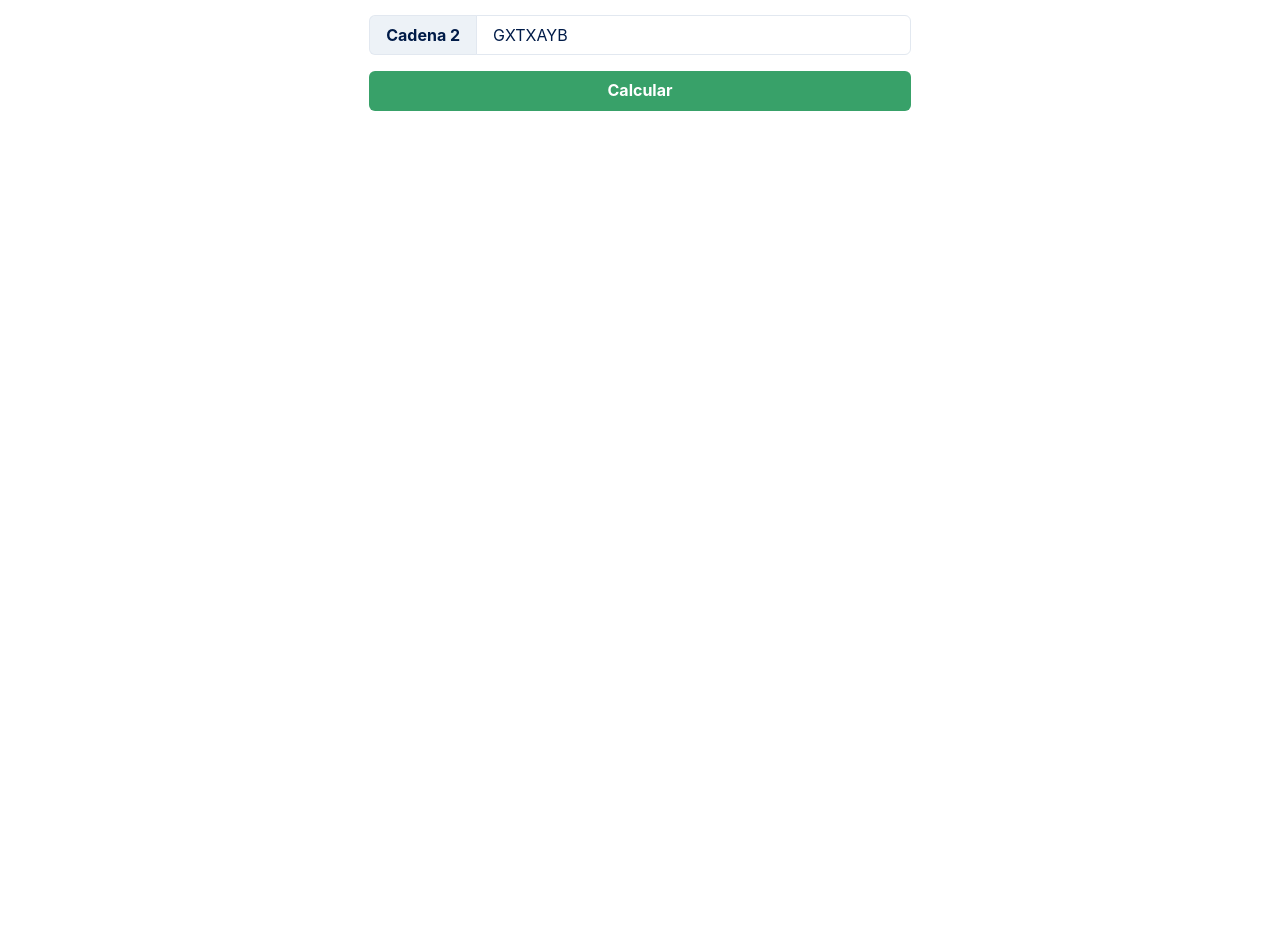
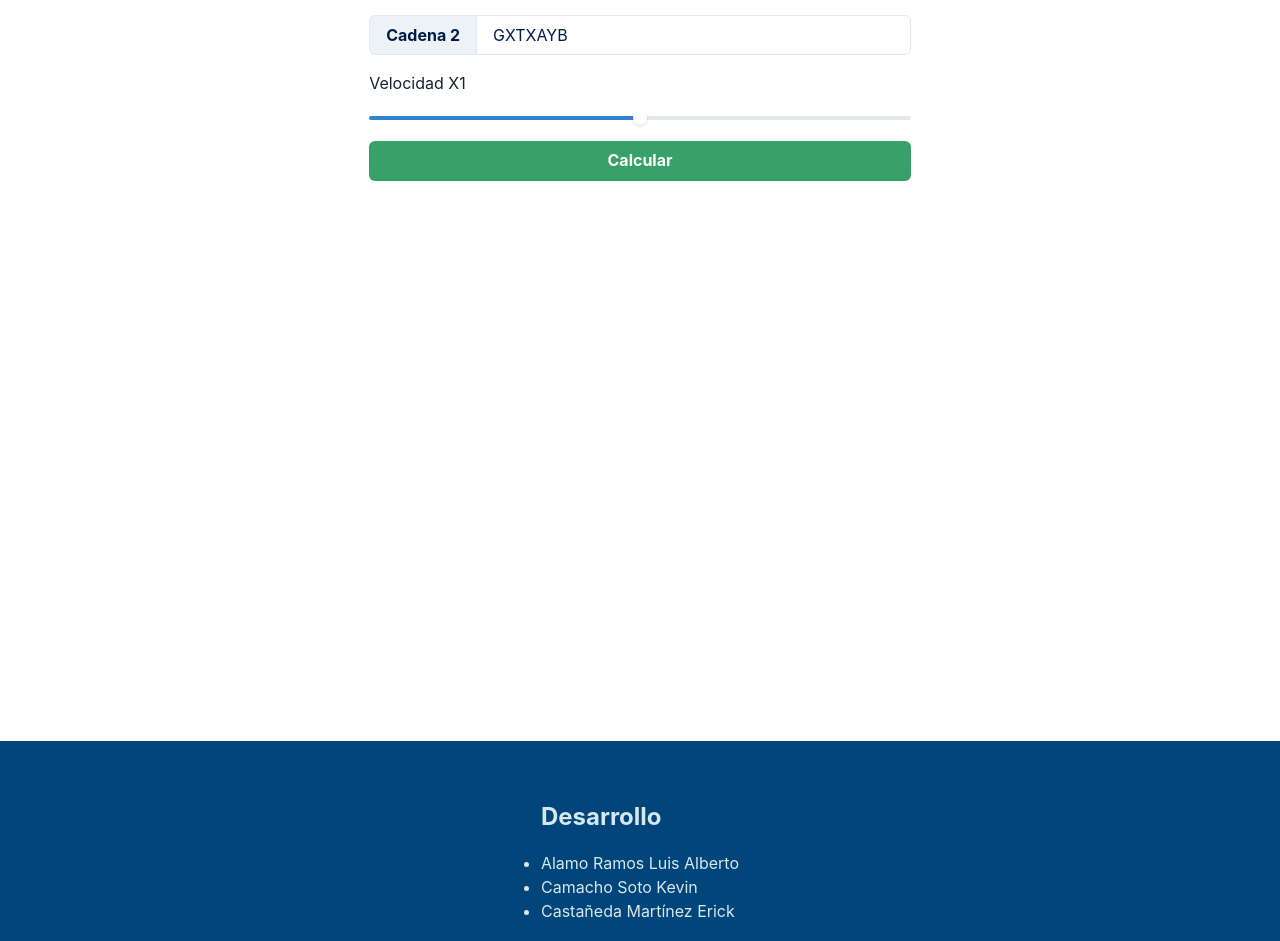
Before and after one commit to erickcm2k/longest-common-subsequence, a React (Create React App) app: page /lcs in a window 1280 px wide. Shown: the part 251-1192 px from the top of the page. Before the commit the page ends 800 px from the top, so only its background shows below. Built offline with nearby package versions, Linux system fonts and the light colour scheme.

Commit message:
Table animation complete, showing lcs message

```diff
--- a/src/App.js
+++ b/src/App.js
@@ -7,6 +7,7 @@ import { Route, BrowserRouter, Switch, Redirect } from 'react-router-dom';
 import { ChakraProvider } from '@chakra-ui/react';
 import customTheme from './customStyles';
 import MainNavigation from './Shared/Navigation/MainNavigation';
+import Footer from './Shared/Footer/Footer';
 
 const App = () => {
   return (
@@ -25,6 +26,7 @@ const App = () => {
             <Redirect to="/" />
           </Switch>
         </main>
+        <Footer/>
       </BrowserRouter>
     </ChakraProvider>
   );
--- a/src/LCS/Components/DPTable.js
+++ b/src/LCS/Components/DPTable.js
@@ -7,6 +7,12 @@ import {
   InputLeftAddon,
   Stack,
   useToast,
+  Text,
+  Box,
+  Slider,
+  SliderTrack,
+  SliderFilledTrack,
+  SliderThumb,
 } from '@chakra-ui/react';
 import Table from './Table';
 
@@ -23,12 +29,14 @@ const DPTable = () => {
     window.location.reload();
   };
   const [table, setTable] = useState();
-
+  const [longestCommonSubsequence, setLongestCommonSubsequence] = useState('');
+  const [speed, setSpeed] = useState(50);
   const sleep = time => {
     return new Promise(resolve => setTimeout(resolve, time));
   };
 
-  const computeLCS = async () => {
+  const generateDPTable = async () => {
+    setLongestCommonSubsequence('');
     if (value.length === 0 || secondValue.length === 0) {
       toast({
         title: 'Hubo un error',
@@ -90,7 +98,6 @@ const DPTable = () => {
     for (let i = 0; i <= m; i++) {
       for (let j = 0; j <= n; j++) {
         // Just for setting arrow direction
-
         if (i === 0 || j === 0) {
           L[i][j] = 0;
           empyTable[i + 1][j + 1] = {
@@ -99,6 +106,15 @@ const DPTable = () => {
             arrowDir: '',
           };
         } else if (X[i - 1] === Y[j - 1]) {
+          // Animate comparison
+          empyTable[i][j + 1].isBeingCompared = true;
+          empyTable[i + 1][j].isBeingCompared = true;
+          setTable([...empyTable]);
+          await sleep(150 * (speed / 50));
+          empyTable[i][j + 1].isBeingCompared = false;
+          empyTable[i + 1][j].isBeingCompared = false;
+
+          // Assing value and arrow direction
           L[i][j] = L[i - 1][j - 1] + 1;
           empyTable[i + 1][j + 1] = {
             value: L[i - 1][j - 1] + 1,
@@ -106,6 +122,15 @@ const DPTable = () => {
             arrowDir: 'corner',
           };
         } else if (L[i - 1][j] >= L[i][j - 1]) {
+          // Animate comparison
+          empyTable[i][j + 1].isBeingCompared = true;
+          empyTable[i + 1][j].isBeingCompared = true;
+          setTable([...empyTable]);
+          await sleep(150 * (speed / 50));
+          empyTable[i][j + 1].isBeingCompared = false;
+          empyTable[i + 1][j].isBeingCompared = false;
+
+          // Assing value and arrow direction
           L[i][j] = L[i - 1][j];
           empyTable[i + 1][j + 1] = {
             value: L[i - 1][j],
@@ -113,6 +138,15 @@ const DPTable = () => {
             arrowDir: 'up',
           };
         } else {
+          // Animate comparison
+          empyTable[i][j + 1].isBeingCompared = true;
+          empyTable[i + 1][j].isBeingCompared = true;
+          setTable([...empyTable]);
+          await sleep(150 * (speed / 50));
+          empyTable[i][j + 1].isBeingCompared = false;
+          empyTable[i + 1][j].isBeingCompared = false;
+
+          // Assing value and arrow direction
           L[i][j] = L[i][j - 1];
           empyTable[i + 1][j + 1] = {
             value: L[i][j - 1],
@@ -121,20 +155,60 @@ const DPTable = () => {
           };
         }
 
-        await sleep(100);
         setTable([...empyTable]);
-        await sleep(100);
+        await sleep(200 * (speed / 50));
+
+        // Animate current value
         setTable([...empyTable]);
         empyTable[i + 1][j + 1].isCurrent = false;
       }
     }
 
-    setTable(empyTable);
+    /*
+
+    Get the LCS
+
+    */
+    // Create a character array to store the lcs string
+    let lcsStr = [];
+
+    // Start from the right-most-bottom-most corner and
+    // one by one store characters in lcs[]
+    let index = L[m][n];
+    let i = m,
+      j = n;
+    while (i > 0 && j > 0) {
+      // If current character in X[] and Y are same, then
+      // current character is part of LCS
+      if (X[i - 1] === Y[j - 1]) {
+        lcsStr[index - 1] = X[i - 1]; // Put current character in result
+        setLongestCommonSubsequence(lcsStr);
+        i--;
+        j--;
+        index--; // reduce values of i, j and index
+        setTable([...empyTable]);
+        await sleep(700 * (speed / 50));
+        empyTable[0][j + 2].isTrack = true;
+        empyTable[i + 2][0].isTrack = true;
+
+        empyTable[i + 2][j + 2].isTrack = true;
+      }
+      // If not same, then find the larger of two and
+      // go in the direction of larger value
+      else if (L[i - 1][j] > L[i][j - 1]) {
+        i--;
+      } else {
+        j--;
+        empyTable[i + 1][j + 2].isTrack = true;
+      }
+    }
+
+    return lcsStr;
   };
 
   const handleAnimation = async () => {
     setIsLoading(true);
-    await computeLCS();
+    await generateDPTable();
     setIsLoading(false);
   };
 
@@ -170,6 +244,28 @@ const DPTable = () => {
               disabled={isLoading}
             />
           </InputGroup>
+
+          {/* <label htmlFor="speedSlider">Velocidad x{speed}</label>
+          <input
+            disabled={isLoading}
+            type="range"
+            id="speedSlider"
+            onChange={e => setSpeed(e.target.value / 50)}
+          /> */}
+          <Text htmlFor="speedSlider"> Velocidad X{speed / 50}</Text>
+          <Slider
+            id="speedSlider"
+            aria-label="slider-ex-1"
+            defaultValue={speed}
+            value={speed}
+            disabled={isLoading}
+            onChange={val => setSpeed(val)}
+          >
+            <SliderTrack>
+              <SliderFilledTrack />
+            </SliderTrack>
+            <SliderThumb />
+          </Slider>
           <Button
             colorScheme="green"
             fontWeight="bold"
@@ -178,10 +274,25 @@ const DPTable = () => {
           >
             Calcular
           </Button>
+
           {isLoading && (
             <Button colorScheme="red" fontWeight="bold" onClick={refreshPage}>
               Interrumpir
             </Button>
+          )}
+          {longestCommonSubsequence.length > 0 && (
+            <Box
+              bg="brand.botticelli"
+              borderRadius="1rem"
+              p={['2', '3', '4', '5']}
+            >
+              <Text fontSize={['lg', 'lg', 'lg', 'xl']}>
+                La subsecuencia común más larga es:
+              </Text>
+              <Text fontSize={['lg', 'lg', 'lg', 'xl']} fontWeight="bold">
+                {longestCommonSubsequence}
+              </Text>
+            </Box>
           )}
         </Stack>
       </Container>
--- a/src/LCS/Components/Table.js
+++ b/src/LCS/Components/Table.js
@@ -1,5 +1,5 @@
 import React from 'react';
-import { Grid, Box } from '@chakra-ui/react';
+import { Grid, Box, Flex } from '@chakra-ui/react';
 import {
   ArrowUpIcon as ArrowUp,
   ArrowBackIcon as ArrowLeft,
@@ -40,13 +40,26 @@ const getBgColor = cell => {
     bgColor = 'tomato';
   }
 
+  if (cell.isBeingCompared) {
+    bgColor = 'brand.botticelli';
+  }
+
+  if(cell.isTrack) {
+    bgColor = 'orange.500'
+  }
+
   return bgColor;
 };
 
 // Renders dp table
 const Table = props => {
   return (
-    <>
+    <Flex
+      style={{
+        paddingBottom: props.table ? '10rem' : '35rem',
+        display: 'block',
+      }}
+    >
       {/* Ensures that a table exists */}
       {props.table ? (
         <Grid
@@ -65,7 +78,7 @@ const Table = props => {
                 color="white"
                 bg={getBgColor(cell)}
                 textAlign="center"
-                key={Math.random()}
+                key={Math.random() * (1000 - 0 + 1) + 0}
               >
                 {getArrowIcon(cell.arrowDir)} {cell.value}
               </Box>
@@ -73,7 +86,7 @@ const Table = props => {
           )}
         </Grid>
       ) : null}
-    </>
+    </Flex>
   );
 };
 
--- /dev/null
+++ b/src/Shared/Footer/Footer.js
@@ -0,0 +1,33 @@
+import React from 'react';
+import { Flex, List, ListItem, Box, Text } from '@chakra-ui/react';
+
+const Footer = () => {
+  return (
+    <Flex
+      minH="30vh"
+      width="100%"
+      backgroundColor="brand.regalBlue"
+      flexDir="row"
+      justify="space-evenly"
+      align="center"
+    >
+      <Box alignSelf="center">
+        <Text
+          pb="1rem"
+          fontWeight="bold"
+          fontSize={['1rem', '1.2rem', '1.5rem', '1.5rem']}
+          color="brand.botticelli"
+        >
+          Desarrollo
+        </Text>
+        <List styleType="disc">
+          <ListItem color="brand.botticelli">Alamo Ramos Luis Alberto</ListItem>
+          <ListItem color="brand.botticelli">Camacho Soto Kevin</ListItem>
+          <ListItem color="brand.botticelli">Castañeda Martínez Erick</ListItem>
+        </List>
+      </Box>
+    </Flex>
+  );
+};
+
+export default Footer;
--- a/src/Utils/lcsAlgorithm.js
+++ b/src/Utils/lcsAlgorithm.js
@@ -8,7 +8,6 @@ function lcs(X, Y, m, n) {
   /* Following steps build L[m+1][n+1] in bottom up fashion. Note
       that L[i][j] contains length of LCS of X[0..i-1] and Y[0..j-1] */
   for (let i = 0; i <= m; i++) {
-    console.log(i, L);
     for (let j = 0; j <= n; j++) {
       if (i === 0 || j === 0) {
         L[i][j] = 0;
```
Also changed, not shown: src/LCS/Pages/LCS.js (+0 -34 lines), 2 other files (tests, documents, lock files or other folders).
